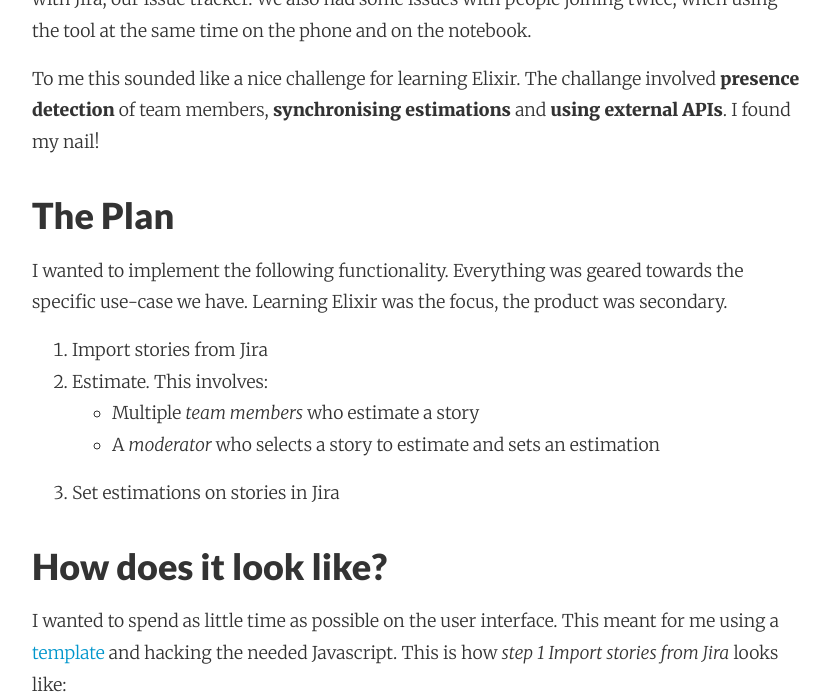
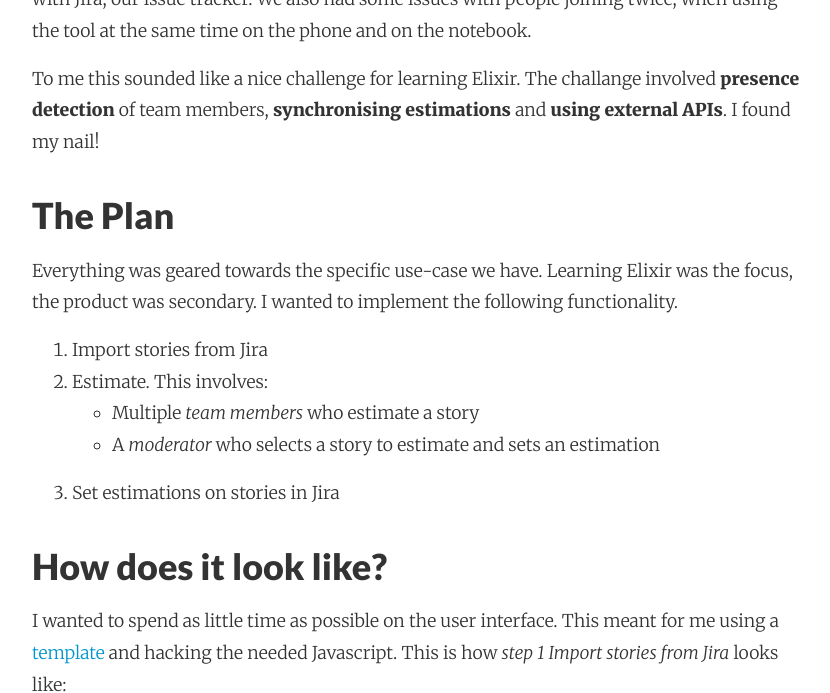
Before and after one commit to adri/adri.github.io, a Jekyll site: the page built from _posts/2017-07-05-learning-elixir-first-side-project.md, in a window 1280 px wide and 900 px high, scrolled down 1675 px, cut to the strip 0-693 px from the top of the window. Shown: the whole strip, without its empty margins (224-1054 px from the left). Built offline with Jekyll 4.4.1, drawn with Linux system fonts in a browser that asks for light colours; nearby versions of some CDN libraries; comment, search, counter and statistics services are not loaded.

Commit message:
Autocommit from wiki

```diff
--- a/_posts/2017-07-05-learning-elixir-first-side-project.md
+++ b/_posts/2017-07-05-learning-elixir-first-side-project.md
@@ -29,7 +29,7 @@
 To me this sounded like a nice challenge for learning Elixir. The challange involved **presence detection** of team members, **synchronising estimations** and **using external APIs**. I found my nail!
 
 ### The Plan
-I wanted to implement the following functionality. Everything was geared towards the specific use-case we have. Learning Elixir was the focus, the product was secondary.
+Everything was geared towards the specific use-case we have. Learning Elixir was the focus, the product was secondary. I wanted to implement the following functionality.
 
 1. Import stories from Jira
 2. Estimate. This involves:
```
